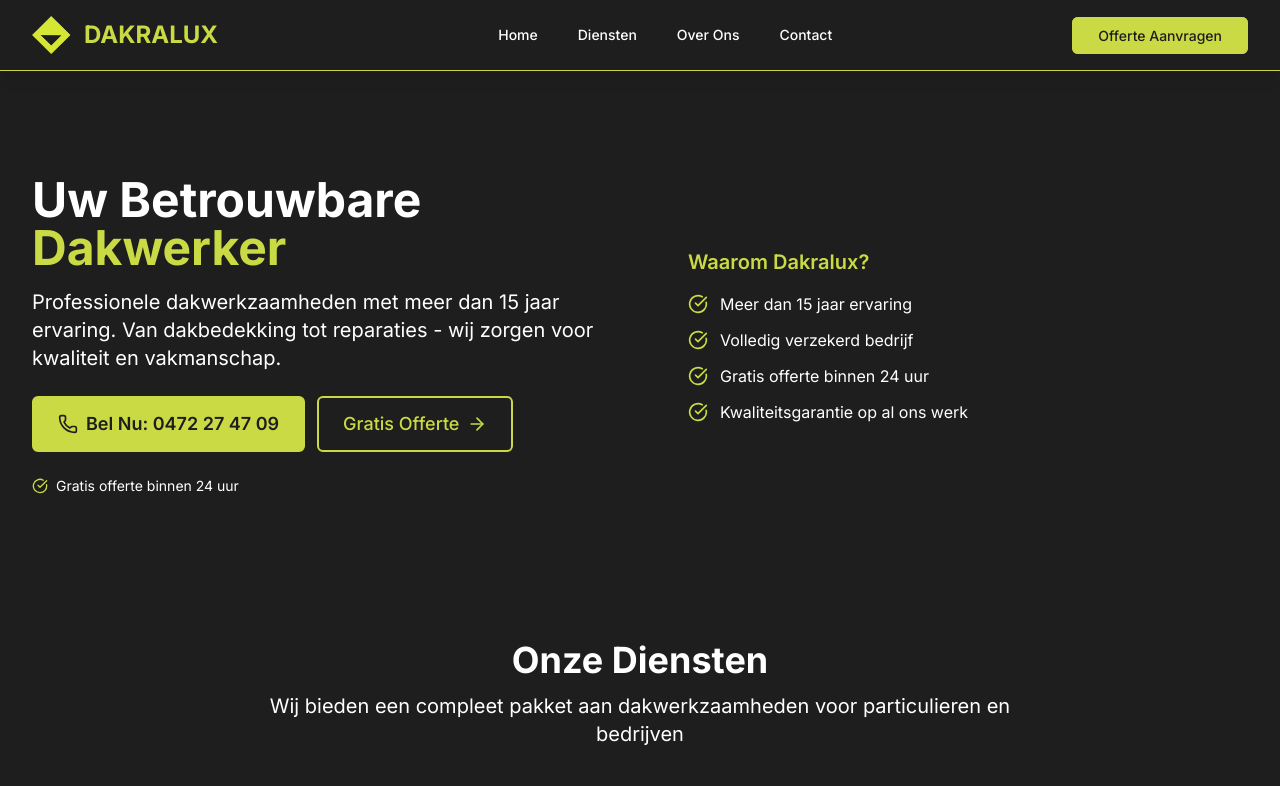
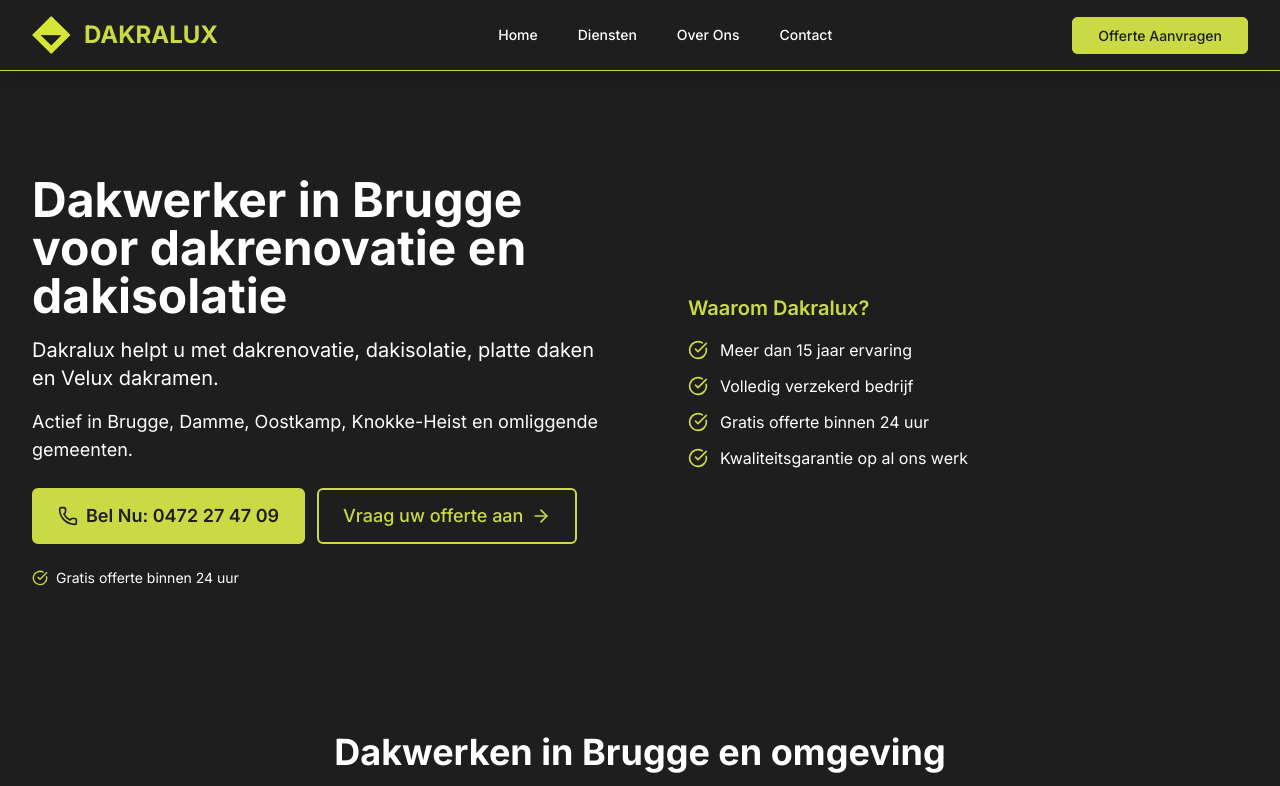
Before and after one commit to MdAutoWeb/Dakralux, a Next.js app: page / in a window 1280 px wide. Shown: the top 786 px of the page. Built offline with nearby package versions, Linux system fonts and the light colour scheme.

Commit message:
Homepage copy aangescherpt voor lokale dakwerken en offerte-CTA

```diff
--- a/src/app/page.tsx
+++ b/src/app/page.tsx
@@ -117,13 +117,15 @@
           <div className="grid grid-cols-1 lg:grid-cols-2 gap-12 items-center">
             <div>
               <h1 className="text-4xl lg:text-5xl font-bold mb-4">
-                Uw Betrouwbare
-                <span className="block text-[#CADA44]">Dakwerker</span>
+                Dakwerker in Brugge voor dakrenovatie en dakisolatie
               </h1>
-              <p className="text-lg lg:text-xl mb-6 text-white">
-                Professionele dakwerkzaamheden met meer dan 15 jaar ervaring.
-                Van dakbedekking tot reparaties - wij zorgen voor kwaliteit en
-                vakmanschap.
+              <p className="text-lg lg:text-xl mb-4 text-white">
+                Dakralux helpt u met dakrenovatie, dakisolatie, platte daken en
+                Velux dakramen.
+              </p>
+              <p className="text-base lg:text-lg mb-6 text-white">
+                Actief in Brugge, Damme, Oostkamp, Knokke-Heist en omliggende
+                gemeenten.
               </p>
               <div className="flex flex-col sm:flex-row gap-3 mb-6">
                 <Button
@@ -139,7 +141,7 @@
                   className="border-[#CADA44] text-[#CADA44] hover:bg-[#CADA44] hover:text-[#1E1E1E]"
                 >
                   <Link href="/contact" className="flex items-center">
-                    Gratis Offerte
+                    Vraag uw offerte aan
                     <ArrowRight className="h-5 w-5 ml-2" />
                   </Link>
                 </Button>
@@ -173,11 +175,11 @@
         <div className="max-w-7xl mx-auto px-4 sm:px-6 lg:px-8">
           <div className="text-center mb-10">
             <h2 className="text-3xl lg:text-4xl font-bold text-white mb-3">
-              Onze Diensten
+              Dakwerken in Brugge en omgeving
             </h2>
             <p className="text-lg lg:text-xl text-white max-w-3xl mx-auto">
-              Wij bieden een compleet pakket aan dakwerkzaamheden voor
-              particulieren en bedrijven
+              Dakbedekking, dakisolatie, platte daken, Velux dakramen en
+              dakonderhoud voor particulieren en bedrijven in regio Brugge.
             </p>
           </div>
           <div className="flex gap-4 overflow-x-auto pb-2 md:grid md:grid-cols-2 lg:grid-cols-4 md:gap-6 lg:gap-8 [-webkit-overflow-scrolling:touch] scrollbar-hide snap-x snap-mandatory">
```
